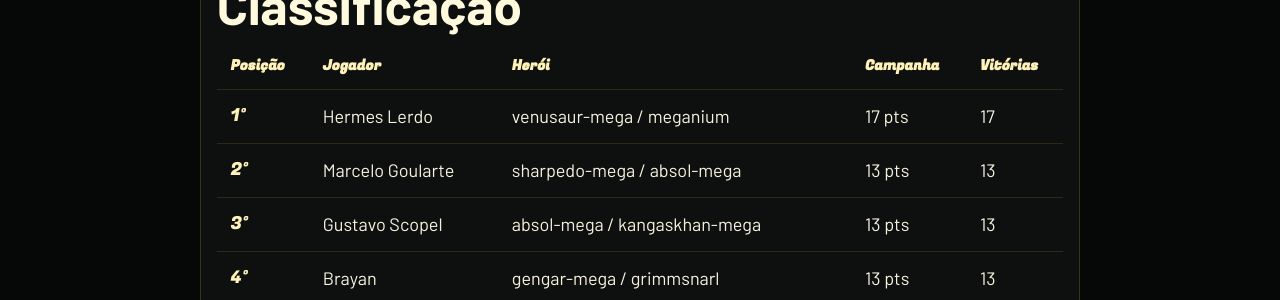
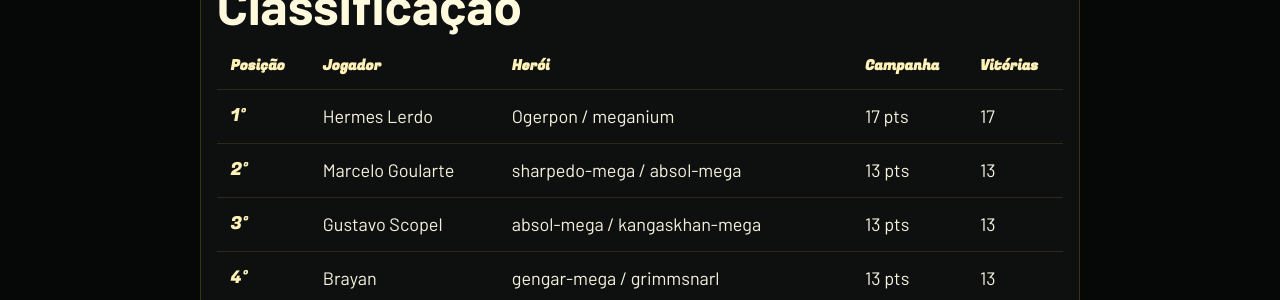
Before and after one commit to Knoha-knotoa/cianortecardmaster, a Jekyll site: the page built from _comunidade/Liga/Liga-de-pokemon-19-05-2026.md, in a window 1280 px wide and 900 px high, scrolled down 857 px. Shown: the part 155-455 px from the top of the window. Built offline with Jekyll 4.4.1, drawn with Linux system fonts in a browser that asks for light colours.

Commit message:
Update Liga-de-pokemon-19-05-2026.md

```diff
--- a/_comunidade/Liga/Liga-de-pokemon-19-05-2026.md
+++ b/_comunidade/Liga/Liga-de-pokemon-19-05-2026.md
@@ -12,7 +12,7 @@ image: "/assets/img/banners/banner-liga-pokemon-resultado.png"
 image_alt: "Card de resultado da Liga de Pokémon da comunidade Cianorte Card Masters"
 results:
   - player: "Hermes Lerdo"
-    hero: "venusaur-mega / meganium"
+    hero: "Ogerpon / meganium"
     record: "17 pts"
     wins: 17
 
```
